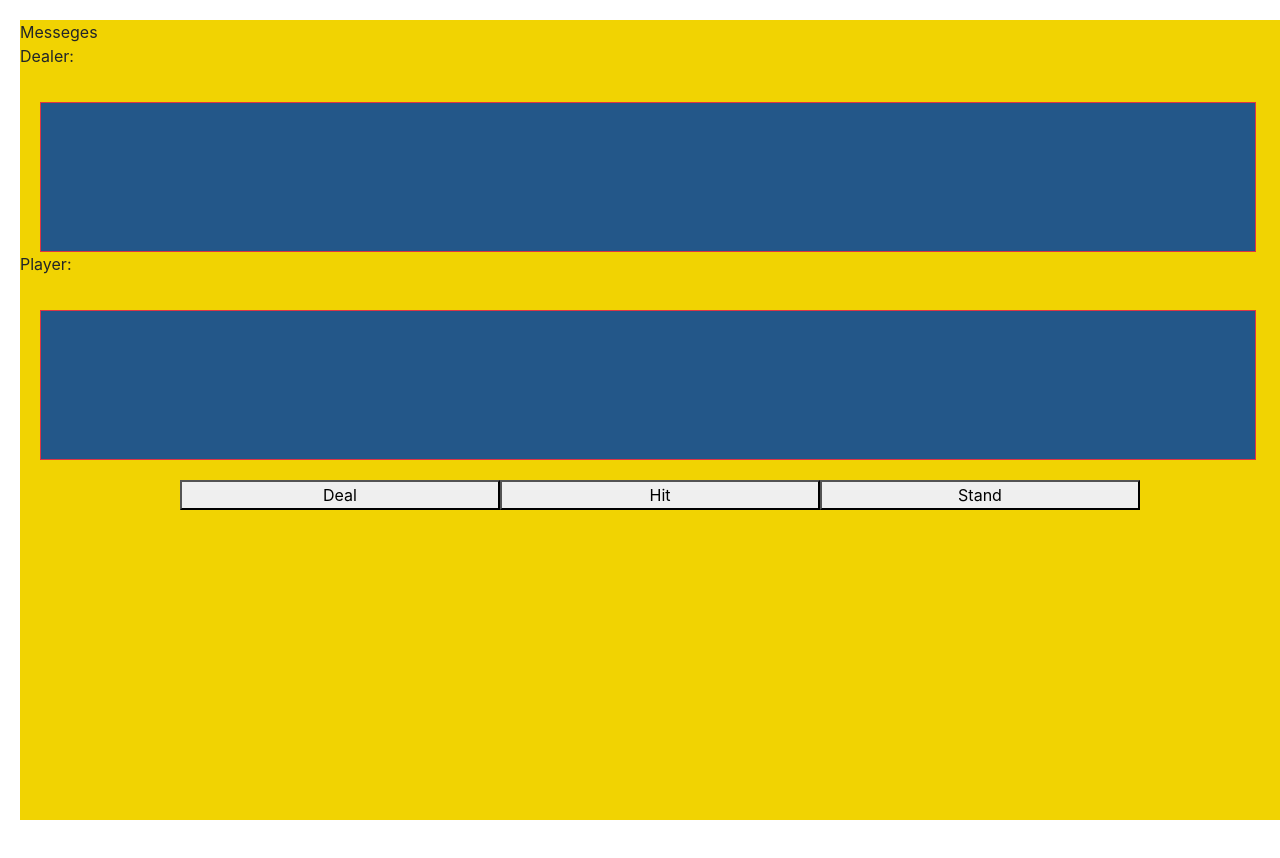
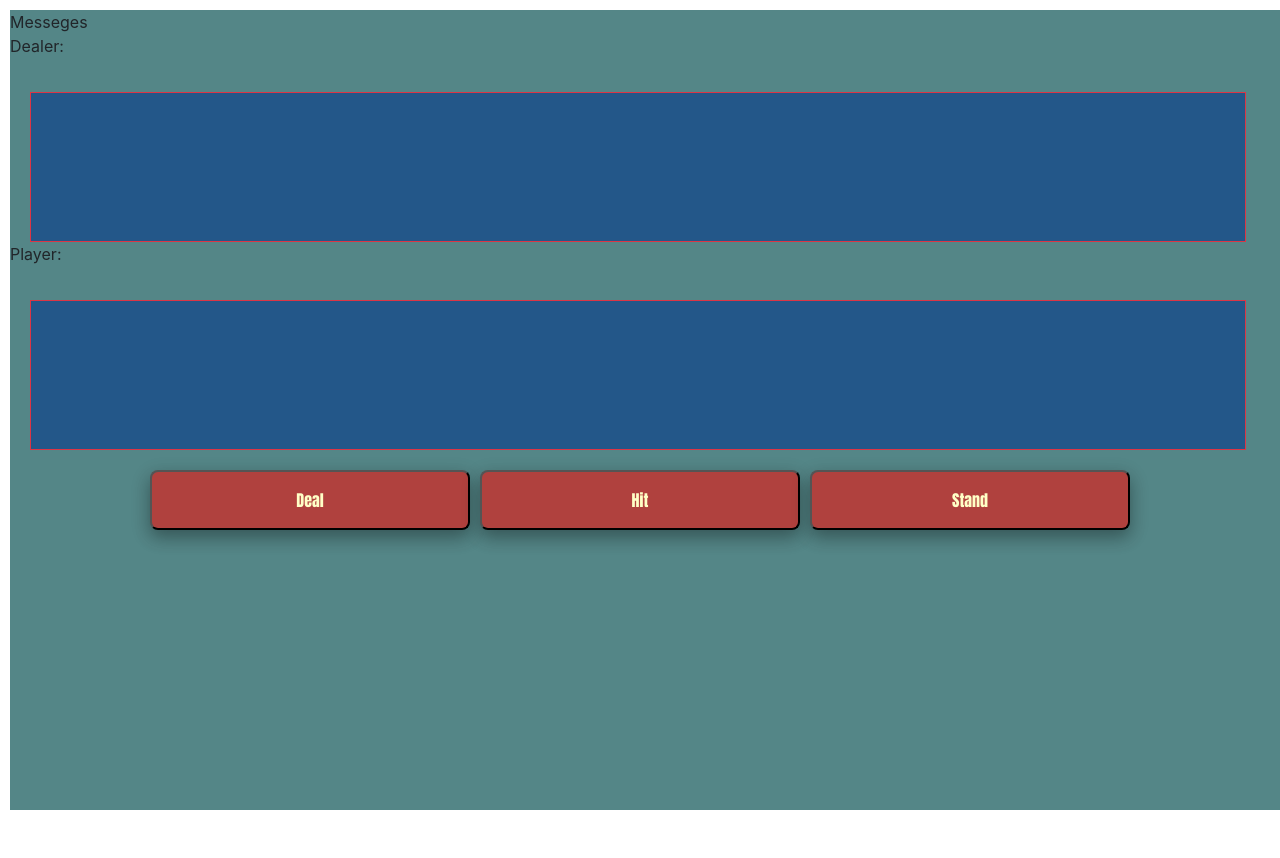
Before and after one commit to samiylo/javaScript, a plain HTML site: page BlackJack/index.html in a window 1280 px wide. Shown: the top 858 px of the page. Drawn offline with nearby package versions, Linux system fonts and the light colour scheme.

Commit message:
Update Buttons

```diff
--- a/BlackJack/script.js
+++ b/BlackJack/script.js
@@ -156,7 +156,7 @@ function hit() {
 
     else if (playerPoints >= 22) {
         flipCard();
-        alert("You Have Lost!")
+        alert("You have lost!")
     }
 
 }
@@ -202,9 +202,16 @@ function stand() {
 }
 // ========================================================= Start Event Listeners
 
+var dealCounter = 0
 dealButtonNode.addEventListener('click', function(event) {
 
-    deal();
+    if (dealCounter < 1) {
+        deal();
+        dealCounter++
+    }
+    else{
+        alert('You can only deal at the beginning of the game.')
+    }
 })
 
 hitButtonNode.addEventListener('click', function(event){
--- a/BlackJack/style.css
+++ b/BlackJack/style.css
@@ -1,6 +1,6 @@
 body {
     height: 1000px;
-    background-color: blueviolet;
+    background: blueviolet;
 }
 
 img {
@@ -10,10 +10,10 @@ img {
 
 #table {
     display: block;
-    margin: 20px;
+    margin: 10px;
     min-height: 800px;
     width: 100%;
-    background-color: #F1D302;
+    background-color: #548687;
 
 }
 
@@ -36,4 +36,49 @@ img {
     display: flex;
     margin-top: 20px;
     justify-content: center;
+    height: 60px
 }
+
+#deal-button {
+
+    margin-left: -20px;
+    color: #FFFFC7;
+    font-family: Impact, Haettenschweiler, 'Arial Narrow Bold', sans-serif;
+    padding: 10px;
+    background-color: #B0413E;
+    border-radius: 8px;
+    box-shadow: 0 8px 16px 0 rgba(0,0,0,0.2), 0 6px 20px 0 rgba(0,0,0,0.19);
+}
+#deal-button:hover {
+    background-color: rgb(214, 81, 77);
+    border: 5px solid #FCAA67 ;
+}
+
+#hit-button {
+    margin-left: 10px;
+    color: #FFFFC7;
+    font-family: Impact, Haettenschweiler, 'Arial Narrow Bold', sans-serif;
+    padding: 10px;
+    background-color: #B0413E;
+    border-radius: 8px;
+    box-shadow: 0 8px 16px 0 rgba(0,0,0,0.2), 0 6px 20px 0 rgba(0,0,0,0.19);
+}
+#hit-button:hover {
+    border: 5px solid #FCAA67 ;
+    background-color: rgb(214, 81, 77)
+
+}
+
+#stand-button {
+    margin-left: 10px;
+    color: #FFFFC7;
+    font-family: Impact, Haettenschweiler, 'Arial Narrow Bold', sans-serif;
+    padding: 10px;
+    background-color: #B0413E;
+    border-radius: 8px;
+    box-shadow: 0 8px 16px 0 rgba(0,0,0,0.2), 0 6px 20px 0 rgba(0,0,0,0.19);
+}
+#stand-button:hover {
+    border: 5px solid #FCAA67 ;
+    background-color: rgb(214, 81, 77)
+}
```
Also changed, not shown: BlackJack/index.html (+1 -1 lines).
